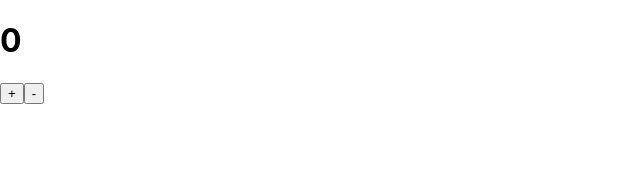
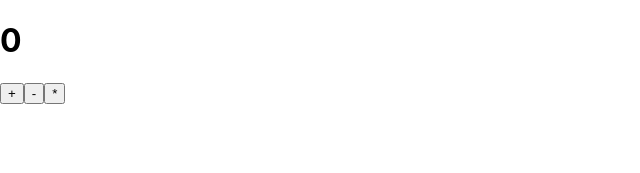
Before and after one commit to jtreeves/state-with-class-components, a React (Create React App) app: page / in a window 1280 px wide. Shown: the top 173 px of the page, without its empty margins (0-640 px from the left). Built offline with nearby package versions, Linux system fonts and the light colour scheme; the HTML template or start-up script is replaced by a standard one.

Commit message:
[App] Add double button

```diff
--- a/src/App.js
+++ b/src/App.js
@@ -21,12 +21,19 @@ class App extends Component {
         this.setState({ count: newCount })
     }
 
+    double = () => {
+        const currentCount = this.state.count
+        const newCount = currentCount * 2
+        this.setState({ count: newCount })
+    }
+
     render() {
         return (
             <div>
                 <h1>{this.state.count}</h1>
                 <button onClick={this.increment}>+</button>
                 <button onClick={this.decrement}>-</button>
+                <button onClick={this.double}>*</button>
             </div>
         )
     }
```
Also changed, not shown: 1 other file (tests, documents, lock files or other folders).
